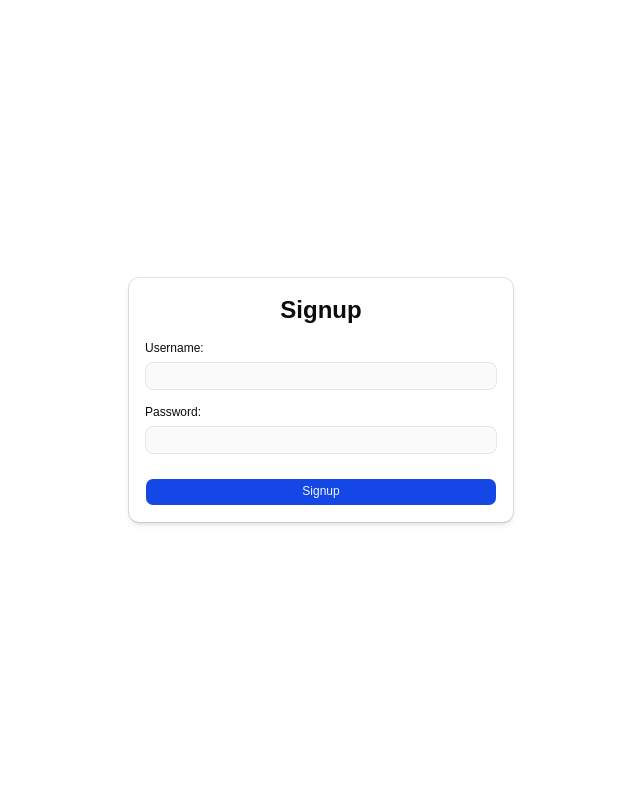
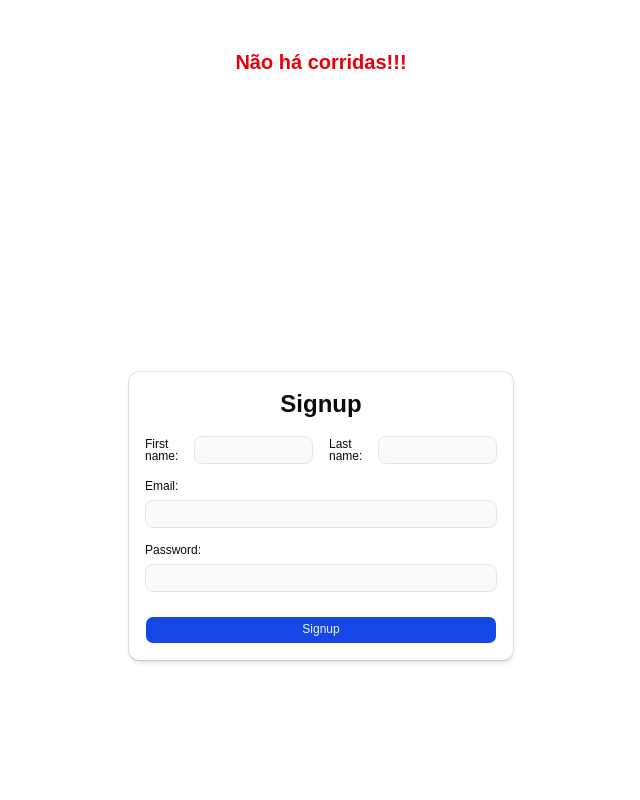
Before and after one commit to DinisSl/ProjetoDIAM, a React (Vite) app in the folder frontend/: page /signup in a window 1280 px wide. Shown: the top 800 px of the page, without its empty margins (319-959 px from the left). Built offline with nearby package versions, Linux system fonts and the light colour scheme; no server answers.

Commit message:
Descricao adicionada, comportamento LoginManager alterado e signup completo

```diff
--- /dev/null
+++ b/frontend/src/components/Descricao.jsx
@@ -0,0 +1,46 @@
+import { Card, CardHeader, CardTitle, CardDescription, CardContent } from "@/components/ui/card";
+
+const Texto = () => {
+    return (
+        <Card id="box1" className="flex-1 bg-card text-card-foreground border-border shadow-sm">
+            <CardHeader>
+                <CardTitle className="text-3xl font-bold">S. Silvestre Cidade do Porto</CardTitle>
+                <CardDescription className="text-lg font-medium text-muted-foreground">28 Dezembro 2026</CardDescription>
+            </CardHeader>
+            <CardContent className="space-y-4 text-base leading-relaxed">
+                <p>A <span className="text-primary font-bold">Lidl</span> S. Silvestre Cidade do Porto irá voltar com o objetivo de cumprir a tradição e encher as ruas da Invicta, tentando reunir bastantes participantes naquela que é uma das provas mais emblemáticas do atletismo nacional.</p>
+                <p>A corrida <strong className="font-semibold text-foreground">terá início às 18h00</strong>, na Avenida dos Aliados, e termina junto à Câmara Municipal do Porto, num percurso marcado por um ambiente festivo, grande adesão popular e forte apoio do público ao longo de todo o trajeto. O tiro de partida vai ser dado pelo presidente da Câmara Municipal do Porto, Pedro Duarte, acompanhado pelo vereador Rodrigo Passos, Paulo Santos, vice-presidente do IPDJ, João Duarte, diretor-geral do Lidl Portugal, o apresentador Jorge Gabriel e o futebolista internacional português Pepe.</p>
+                <p>Após o final da prova, irá haver a <strong className="font-semibold text-foreground">cerimónia de pódio</strong>, junto à meta. Durante este momento simbólico, será entregue uma lembrança à Câmara Municipal do Porto e ao Lidl, naming sponsor do evento. A entrega é realizada por Jorge Teixeira, Diretor-Geral da Runporto, o apresentador Jorge Gabriel e o internacional português Pepe.</p>
+                <p>A entrega dos prémios aos vencedores conta com a presença de Pedro Duarte, Presidente da Câmara Municipal do Porto, Paulo Santos, vice-presidente do IPDJ e João Duarte, Diretor-Geral do Lidl Portugal.</p>
+            </CardContent>
+        </Card>
+    )
+}
+
+const Imagem = () => {
+    return (
+        <Card id="box2" className="overflow-hidden bg-card border-border w-2/5 shrink-0 shadow-sm">
+            <img
+                src="malta_correr.jpg"
+                alt="img"
+                className="w-full h-auto block"
+            />
+            <div className="p-4 ">
+                <figcaption className="text-xl font-medium text-center text-muted-foreground">
+                    S. Silvestre Porto 2025
+                </figcaption>
+            </div>
+        </Card>
+    )
+}
+
+const Descricao = () => {
+    return (
+        <div className="flex flex-row items-center gap-6 p-6 w-4/5 mx-auto bg-background text-foreground">
+            <Texto/>
+            <Imagem/>
+        </div>
+    )
+}
+
+export default Descricao;
--- a/frontend/src/components/LoginManager.jsx
+++ b/frontend/src/components/LoginManager.jsx
@@ -6,7 +6,8 @@ import { Button } from "@/components/ui/button.jsx";
 const LoginManager = () => {
   const navigate = useNavigate();
 
-  const [username, setUsername] = useState(null);
+  const [first_name, setFirstName] = useState(null);
+  const [last_name, setLastName] = useState(null);
 
   const URL_USER = 'http://localhost:8000/race/api/user/';
   const URL_LOGOUT = 'http://localhost:8000/race/api/logout/';
@@ -14,8 +15,10 @@ const LoginManager = () => {
   useEffect(() => {
     axios
       .get(URL_USER, { withCredentials: true })
-      .then((response) =>
-        setUsername(response.data.username)
+      .then((response) => {
+        setFirstName(response.data.first_name)
+        setLastName(response.data.last_name)
+      }
       )
       .catch(() =>
         console.log('user not logged in')
@@ -26,7 +29,8 @@ const LoginManager = () => {
     axios
       .get(URL_LOGOUT, { withCredentials: true })
       .then(() => {
-        setUsername(null);
+        setFirstName(null);
+        setLastName(null);
         navigate('/');
       })
       .catch(() =>
@@ -36,9 +40,9 @@ const LoginManager = () => {
 
   return (
     <div className="flex items-center justify-end w-full gap-4 p-4 bg-background">
-      {username ? (
+      {first_name && last_name ? (
         <>
-          <p className="font-medium text-foreground">Olá {username}!</p>
+          <p className="font-medium text-foreground">Olá {first_name} {last_name}!</p>
           <Button onClick={handleLogout} variant="destructive">
             Logout
           </Button>
--- a/frontend/src/pages/Homepage.jsx
+++ b/frontend/src/pages/Homepage.jsx
@@ -2,6 +2,7 @@ import Header from "../components/Header";
 import Footer from "../components/Footer.jsx";
 import Counter from "../components/Counter.jsx";
 import LoginManager from "@/components/LoginManager.jsx";
+import Descricao from "@/components/Descricao.jsx";
 
 function Homepage() {
   return (
@@ -9,6 +10,7 @@ function Homepage() {
       <Header/>
       <LoginManager/>
       <Counter/>
+      <Descricao/>
       <Footer/>
     </>
   );
--- a/frontend/src/pages/Login.jsx
+++ b/frontend/src/pages/Login.jsx
@@ -5,9 +5,11 @@ import { Card, CardContent, CardHeader, CardTitle } from "@/components/ui/card";
 import { Input } from "@/components/ui/input";
 import { Label } from "@/components/ui/label";
 import { Button } from "@/components/ui/button";
+import Footer from "@/components/Footer.jsx";
+import Header from "@/components/Header.jsx";
 
 function Login() {
-  const [username, setUsername] = useState('');
+  const [email, setEmail] = useState('');
   const [password, setPassword] = useState('');
 
   const navigate = useNavigate();
@@ -19,7 +21,7 @@ function Login() {
 
     axios.post(
         URL_LOGIN,
-        { username, password },
+        { email, password },
         { withCredentials: true }
       ).then(() => {
         console.log('logged in');
@@ -29,6 +31,9 @@ function Login() {
   };
 
   return (
+    <>
+    <Header/>
+
     <div className="flex items-center justify-center min-h-screen bg-background">
       <Card className="w-full max-w-sm shadow-md">
         <CardHeader>
@@ -37,12 +42,12 @@ function Login() {
         <CardContent>
           <form onSubmit={handleLogin} className="space-y-4">
             <div className="space-y-2">
-              <Label htmlFor="username">Username:</Label>
+              <Label htmlFor="email">Username:</Label>
               <Input
-                id="username"
-                type="text"
-                value={username}
-                onChange={(e) => setUsername(e.target.value)}
+                id="email"
+                type="email"
+                value={email}
+                onChange={(e) => setEmail(e.target.value)}
               />
             </div>
 
@@ -73,6 +78,9 @@ function Login() {
         </CardContent>
       </Card>
     </div>
+
+    <Footer/>
+    </>
   );
 }
 
--- a/frontend/src/pages/Signup.jsx
+++ b/frontend/src/pages/Signup.jsx
@@ -5,11 +5,15 @@ import { Card, CardContent, CardHeader, CardTitle } from "@/components/ui/card";
 import { Input } from "@/components/ui/input";
 import { Label } from "@/components/ui/label";
 import { Button } from "@/components/ui/button";
+import Header from "@/components/Header.jsx";
+import Footer from "@/components/Footer.jsx";
 
 const SIGNUP_URL = 'http://localhost:8000/race/api/signup/';
 
 const Signup = () => {
-  const [username, setUsername] = useState('');
+  const [first_name, setFirstName] = useState('');
+  const [last_name, setLastName] = useState('');
+  const [email, setEmail] = useState('');
   const [password, setPassword] = useState('');
 
   const navigate = useNavigate();
@@ -18,7 +22,7 @@ const Signup = () => {
     e.preventDefault();
 
     axios
-      .post(SIGNUP_URL, { username, password })
+      .post(SIGNUP_URL, { first_name, last_name, email, password })
       .then((response) => {
         console.log('Signup successful!', response.data.msg);
         navigate('/');
@@ -29,6 +33,9 @@ const Signup = () => {
   };
 
   return (
+    <>
+    <Header/>
+
     <div className="flex items-center justify-center min-h-screen bg-background">
       <Card className="w-full max-w-sm shadow-md">
         <CardHeader>
@@ -37,13 +44,32 @@ const Signup = () => {
 
         <CardContent>
           <form onSubmit={handleSubmit} className="space-y-4">
+
+            <div className="flex gap-4">
+              <Label htmlFor="first_name">First name:</Label>
+              <Input
+                id="first_name"
+                type="text"
+                value={first_name}
+                onChange={(e) => setFirstName(e.target.value)}
+              />
+
+              <Label htmlFor="second_name">Last name:</Label>
+              <Input
+                id="second_name"
+                type="text"
+                value={last_name}
+                onChange={(e) => setLastName(e.target.value)}
+              />
+            </div>
+
             <div className="space-y-2">
-              <Label htmlFor="username">Username:</Label>
+              <Label htmlFor="email">Email:</Label>
               <Input
-                id="username"
-                type="text"
-                value={username}
-                onChange={(e) => setUsername(e.target.value)}
+                id="email"
+                type="email"
+                value={email}
+                onChange={(e) => setEmail(e.target.value)}
               />
             </div>
 
@@ -64,6 +90,9 @@ const Signup = () => {
         </CardContent>
       </Card>
     </div>
+
+    <Footer/>
+    </>
   );
 };
 
```
Also changed, not shown: 2 other files (tests, documents, lock files or other folders).
